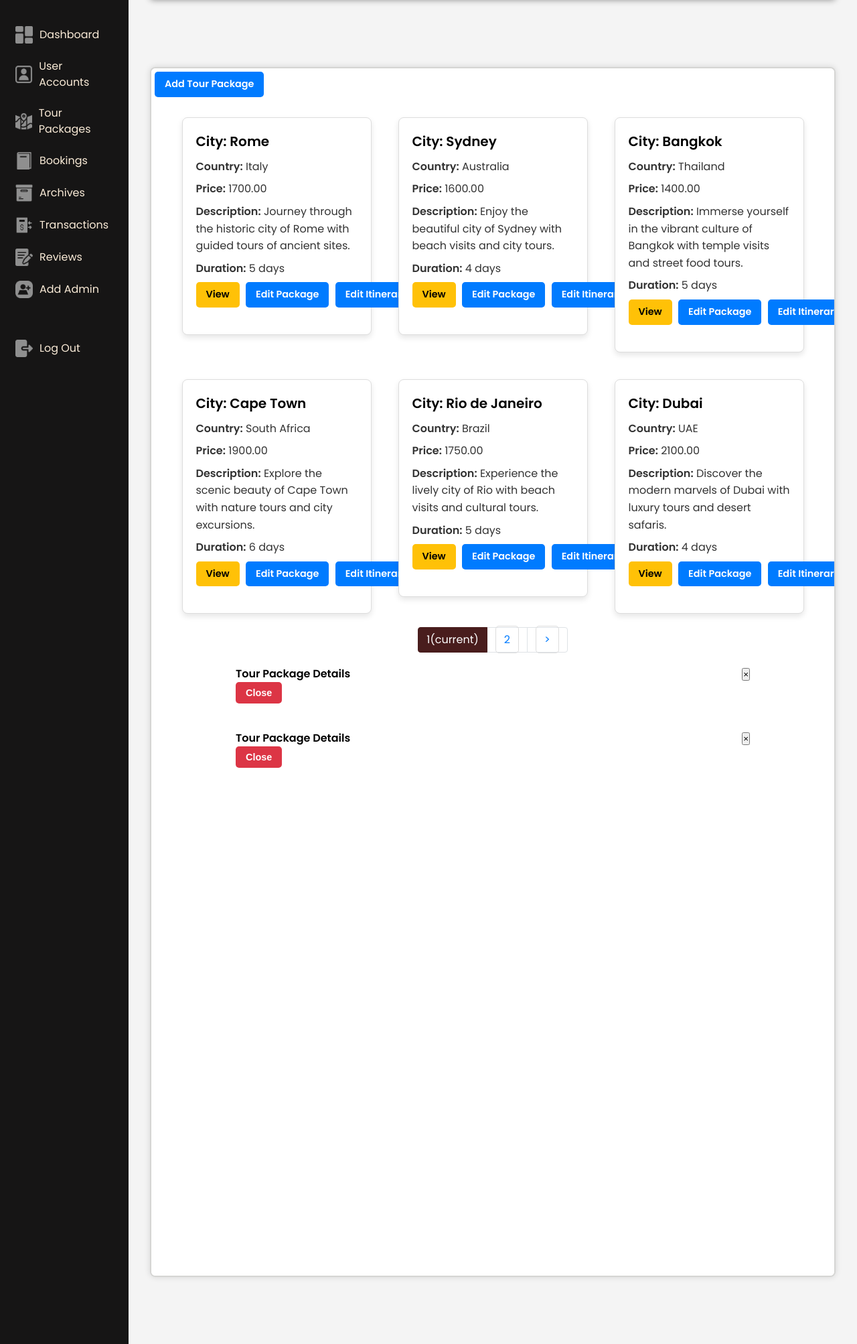
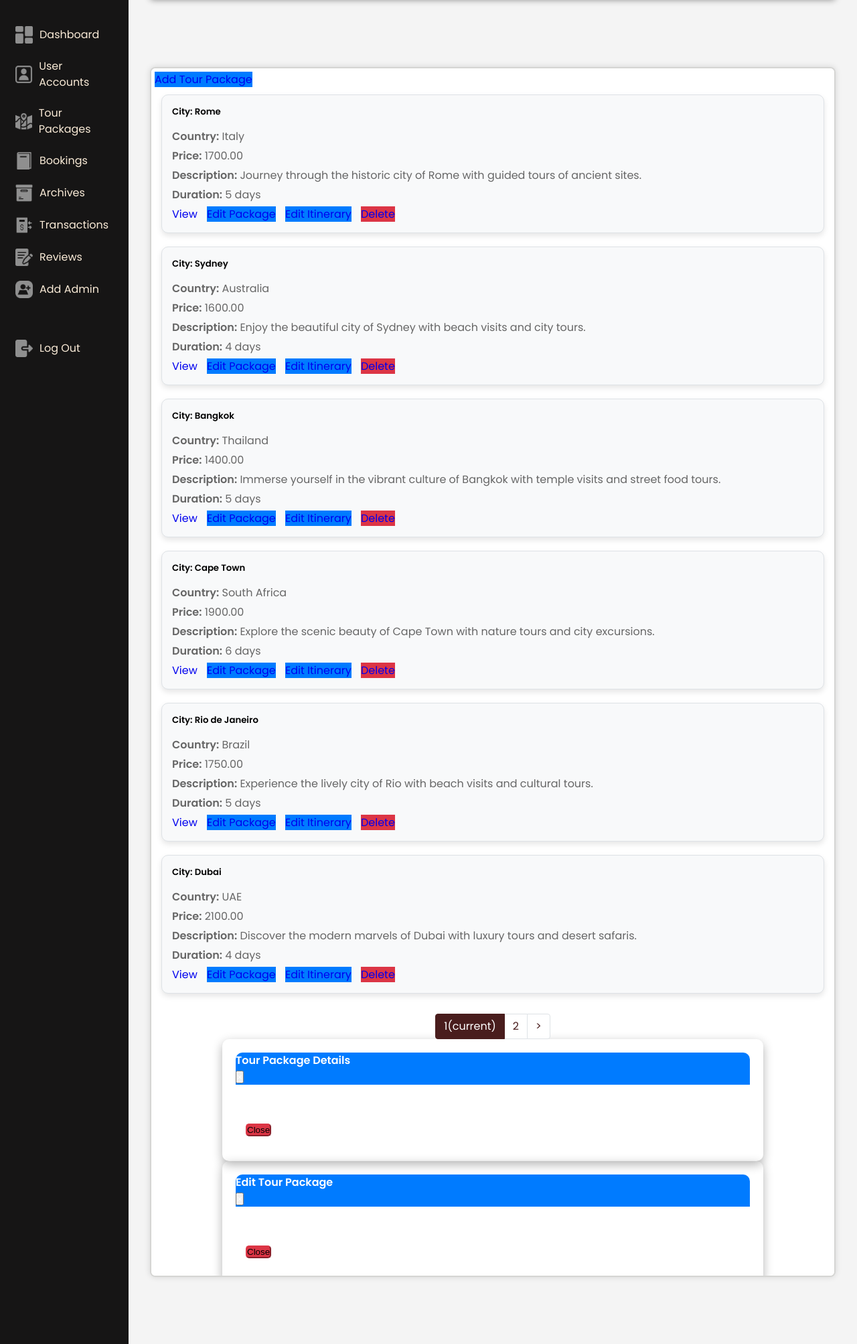
Before and after one commit to waway647/travelagency, a CodeIgniter app: page /GitHub/index.php/admincontroller/showTourPackages in a window 1280 px wide. Shown: the part 196-2202 px from the top of the page at 67% size. Run offline with CodeIgniter, Linux system fonts and the light colour scheme; data comes from the database, SQL or seed files in the repository.

Commit message:
modified

```diff
--- a/application/views/admin/AdminTourPackage/adminTourPackages.php
+++ b/application/views/admin/AdminTourPackage/adminTourPackages.php
@@ -95,20 +95,18 @@ defined('BASEPATH') OR exit('No direct script access allowed');
                         </div>
 
                         <!-- View Modal -->
-                        <div class="modal" id="myModal">
+                        <div class="modal" id="viewModal">
                         <div class="modal-dialog">
                             <div class="modal-content">
                             <!-- Modal Header -->
                             <div class="modal-header">
                                 <h4 class="modal-title">Tour Package Details</h4>
-                                            <button type="button" class="close" data-dismiss="modal">&times;</button>
+                                <button type="button" class="close" data-dismiss="modal">×</button>
                             </div>
-
                             <!-- Modal body -->
                             <div class="modal-body">
                                 <!-- Content will be loaded here from JavaScript -->
                             </div>
-
                             <!-- Modal footer -->
                             <div class="modal-footer">
                                 <button type="button" class="btn btn-danger" data-dismiss="modal">Close</button>
@@ -116,31 +114,26 @@ defined('BASEPATH') OR exit('No direct script access allowed');
                             </div>
                         </div>
                         </div>
+
                         <!-- Edit Modal -->
-                        <div class="modal" id="myModal">
+                        <div class="modal" id="editModal">
                         <div class="modal-dialog">
                             <div class="modal-content">
-
                             <!-- Modal Header -->
                             <div class="modal-header">
-                                    <h4 class="modal-title">Tour Package Details</h4>
+                                <h4 class="modal-title">Edit Tour Package</h4>
                                 <button type="button" class="close" data-dismiss="modal">×</button>
                             </div>
-
                             <!-- Modal body -->
                             <div class="modal-body">
                                 <!-- Content will be loaded here from JavaScript -->
                             </div>
-
                             <!-- Modal footer -->
                             <div class="modal-footer">
                                 <button type="button" class="btn btn-danger" data-dismiss="modal">Close</button>
                             </div>
-
                             </div>
                         </div>
-                        </div>
-
                         </div>
     </div>
 <script type='text/javascript'>
@@ -176,9 +169,7 @@ defined('BASEPATH') OR exit('No direct script access allowed');
       var tourDescription = result[index].tourDescription;
       var duration = result[index].duration;
       var itineraries = result[index].itinerary;
-
       sno += 1;
-
       var card = `<div class="col-md-4">
                     <div class="tour-card">
                       <h5>City: ${city}</h5>
@@ -194,7 +185,6 @@ defined('BASEPATH') OR exit('No direct script access allowed');
                       <a href='http://localhost/GitHub/travelagency/index.php/AdminController/delete_TourPackage/${tourpackage_id}' class="btn btn-danger">Delete</a>
                     </div>
                   </div>`;
-
       $('#tourList').append(card);
     }
 
@@ -207,14 +197,12 @@ defined('BASEPATH') OR exit('No direct script access allowed');
       var description = $(this).data('description');
       var duration = $(this).data('duration');
       var itineraries = $(this).data('itineraries');
-
       var modalContent = `<p><strong>ID:</strong> ${tourpackage_id}</p>
                           <p><strong>City:</strong> ${city}</p>
                           <p><strong>Country:</strong> ${country}</p>
                           <p><strong>Price:</strong> ${price}</p>
                           <p><strong>Description:</strong> ${description}</p>
                           <p><strong>Duration:</strong> ${duration} days</p>`;
-
       if (itineraries && itineraries.length > 0) {
         modalContent += `<hr><h5>Itinerary Details:</h5>`;
         itineraries.forEach(function(itinerary) {
@@ -226,9 +214,8 @@ defined('BASEPATH') OR exit('No direct script access allowed');
       } else {
         modalContent += `<p>No itinerary details available.</p>`;
       }
-
-            $('#myModal .modal-body').html(modalContent);
-            $('#myModal').modal('show');
+      $('#viewModal .modal-body').html(modalContent);
+      $('#viewModal').modal('show');
     });
   }
 });
--- a/css/adminStyle.css
+++ b/css/adminStyle.css
@@ -684,7 +684,7 @@ nav .sidebar ul li a:active{
 }
 
 /* Add Tour Package Button */
-.btn-primary {
+/* .btn-primary {
     background-color: #007bff;
     color: white;
     padding: 10px 20px;
@@ -702,7 +702,7 @@ nav .sidebar ul li a:active{
     background-color: #0056b3;
 }
 
-/* Card Layout */
+/* Card Layout
 .row {
     display: flex;
     flex-wrap: wrap;
@@ -713,10 +713,10 @@ nav .sidebar ul li a:active{
 .col-md-4 {
     flex: 0 0 30%;
     max-width: 30%;
-}
+} */
 
 /* Card Styling */
-.tour-card {
+/* .tour-card {
     background-color: white;
     border: 1px solid #ddd;
     border-radius: 8px;
@@ -739,9 +739,9 @@ nav .sidebar ul li a:active{
 .tour-card .tour-p-container {
     font-size: 0.95em;
     line-height: 1.6;
-}
+} */
 
-/* Buttons */
+/* /* Buttons
 .btn {
     font-size: 0.9em;
     font-weight: 600;
@@ -780,27 +780,84 @@ nav .sidebar ul li a:active{
 .btn-danger:hover {
     background-color: #c82333;
 }
+ */
+/* Modal Styles */
+.modal-content {
+    border-radius: 10px;
+    box-shadow: 0 5px 15px rgba(0, 0, 0, 0.3);
+  }
 
-/* Modal Style */
-.modal-content {
+  .modal-header {
+    background-color: #007bff;
+    color: white;
+    border-top-left-radius: 10px;
+    border-top-right-radius: 10px;
+  }
+
+  .modal-header .close {
+    color: white;
+    opacity: 1;
+  }
+
+  .modal-body {
     padding: 20px;
-    border-radius: 8px;
-    background-color: white;
-}
+    font-size: 16px;
+  }
 
-.modal-header,
-.modal-footer {
-    display: flex;
-    justify-content: space-between;
-    align-items: center;
-}
+  .modal-footer {
+    border-top: none;
+    padding: 15px;
+  }
 
-.modal-header h4,
-.modal-footer button {
-    font-weight: bold;
-}
+  .modal-footer .btn {
+    border-radius: 5px;
+  }
 
-/* Pagination */
+  /* Button Styles */
+  .btn-primary {
+    background-color: #007bff;
+    border-color: #007bff;
+  }
+
+  .btn-primary:hover {
+    background-color: #0056b3;
+    border-color: #004085;
+  }
+
+  .btn-danger {
+    background-color: #dc3545;
+    border-color: #dc3545;
+  }
+
+  .btn-danger:hover {
+    background-color: #c82333;
+    border-color: #bd2130;
+  }
+
+  /* Tour Card Styles */
+  .tour-card {
+    background-color: #f8f9fa;
+    border: 1px solid #dee2e6;
+    border-radius: 10px;
+    padding: 15px;
+    margin-bottom: 20px;
+    box-shadow: 0 4px 8px rgba(0, 0, 0, 0.1);
+  }
+
+  .tour-card h5 {
+    margin-bottom: 15px;
+  }
+
+  .tour-p-container p {
+    margin: 5px 0;
+  }
+
+  .tour-card .btn {
+    margin-right: 10px;
+    margin-bottom: 10px;
+  }
+
+/* /* Pagination
 #pagination2 {
     display: flex;
     gap: 10px;
@@ -818,7 +875,7 @@ nav .sidebar ul li a:active{
 #pagination2 a:hover {
     background-color: #f5f5f5;
 }
-
+ */
 /*Create Admin Styles*/
 
 
```
Lines whose indentation alone changed are shown as unchanged.
